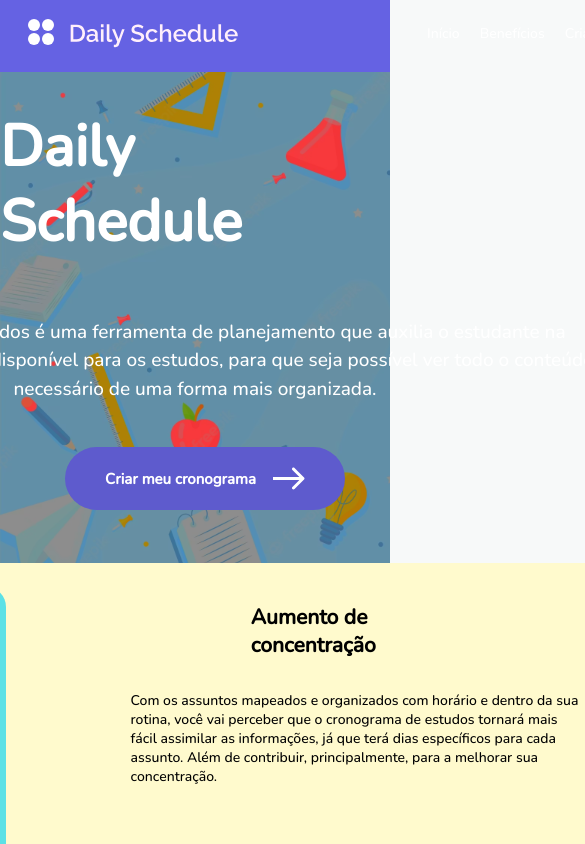
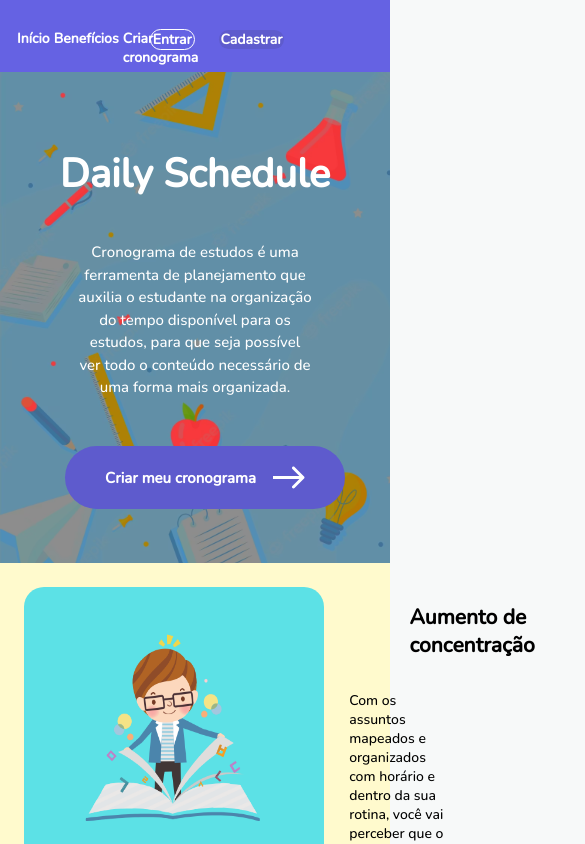
Before and after one commit to tads-cnat/dailyschedule, a React (Create React App) app in the folder frontend/: page / in a window 390 px wide. Shown: the top 844 px of the page, 585 px wide, since content can reach past the window. Built offline with nearby package versions, Linux system fonts and the light colour scheme; no server answers.

Commit message:
Inicio da reponsividade landing page

```diff
--- a/frontend/src/assets/css/style.css
+++ b/frontend/src/assets/css/style.css
@@ -44,7 +44,7 @@
   font-weight: 400;
   font-size: 1.9rem;
   line-height: 150%;
-  width: 80rem;
+  width: 55%;
   height: 14rem;
   text-align: center;
 }
@@ -116,6 +116,27 @@
   margin-block: 1.6rem;
 }
 
+@media screen and (max-width: 768px) {
+  #home header h1 {
+    font-size: 4rem;
+  }
+
+  #home header p {
+    font-size: 1.5rem;
+    width: 60%;
+  }
+
+  #home .button {
+    position: relative;
+    bottom: -5rem;
+  }
+
+  #beneficios .beneficio {
+    width: 100vw;
+  }
+
+}
+
 /* SEÇÃO DE PLANO PREMIUM NA INDEX */
 
 #plano {
@@ -175,6 +196,7 @@
   top: -9rem;
   transform: translateX(-50%); /* Centraliza horizontalmente */
 }
+
 
 
 /* FOOTER NA INDEX */
--- a/frontend/src/components/Navbar/Navbar/Navbar.js
+++ b/frontend/src/components/Navbar/Navbar/Navbar.js
@@ -62,7 +62,7 @@ const NavBar = () => {
 							<a href="#beneficios">Benefícios</a>
 						</li>
 						<li>
-							<a href="/criar-cronograma">Criar cronograma</a>
+							<a className="acrono" href="/criar-cronograma">Criar cronograma</a>
 						</li>
 						<div id="pesquisar1">
 							<form action="/buscar" method="GET">
--- a/frontend/src/components/Navbar/Navbar/style.css
+++ b/frontend/src/components/Navbar/Navbar/style.css
@@ -180,3 +180,36 @@ nav .wrapper {
   top: -3.4rem;
   left: 19rem;
 }
+
+@media screen and (max-width: 768px) {
+  #navigation .logo {
+    display: none;
+  }
+
+  .menu {
+    top: -1.5rem;
+  }
+
+  .menu ul a {
+    padding: 0rem .2rem;
+  }
+
+  .acrono {
+    width: 20px;
+  }
+
+  .menu li {
+    left: -2.5rem;
+    top: 2.5rem;
+    font-weight: bold;
+  }
+
+  .login {
+    margin-left: 5rem;
+    margin-top: 6rem;
+  }
+
+  #navigation .login li {
+    margin: 0 5px;
+  }
+}
```
